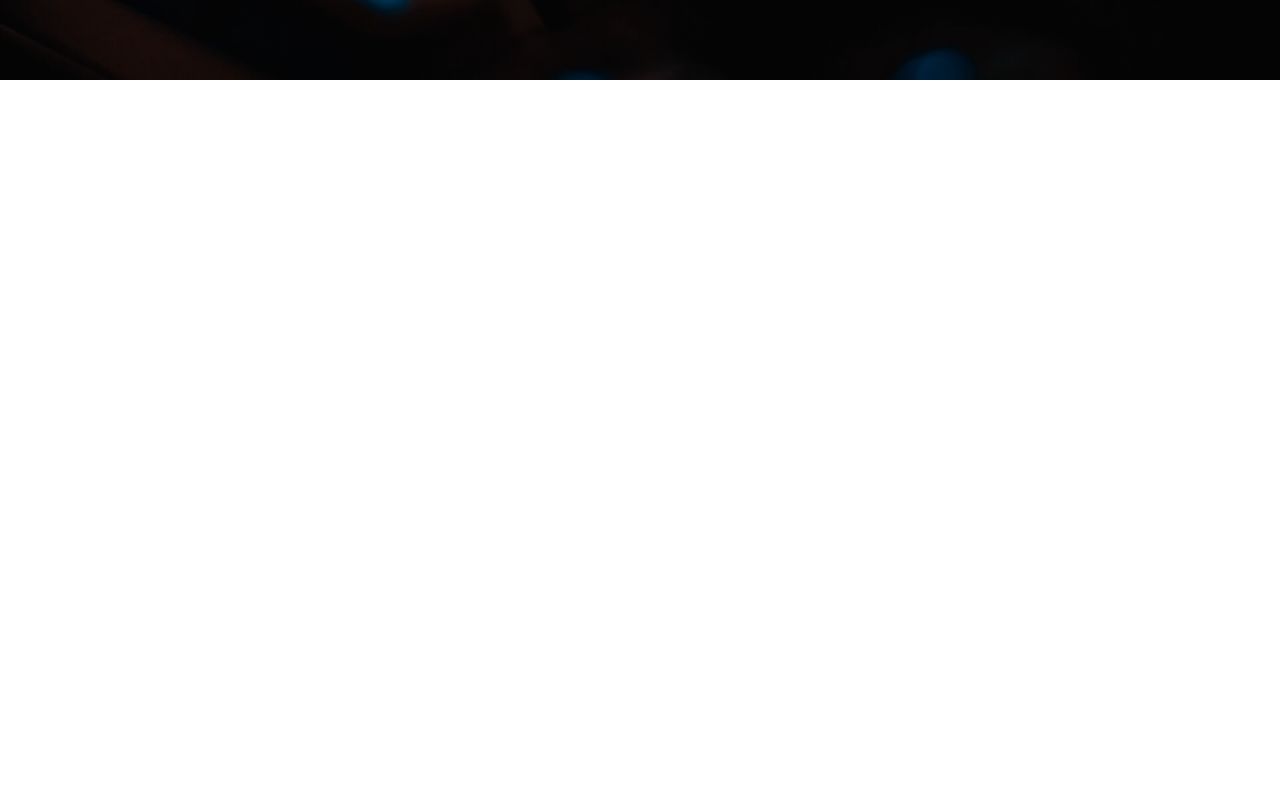
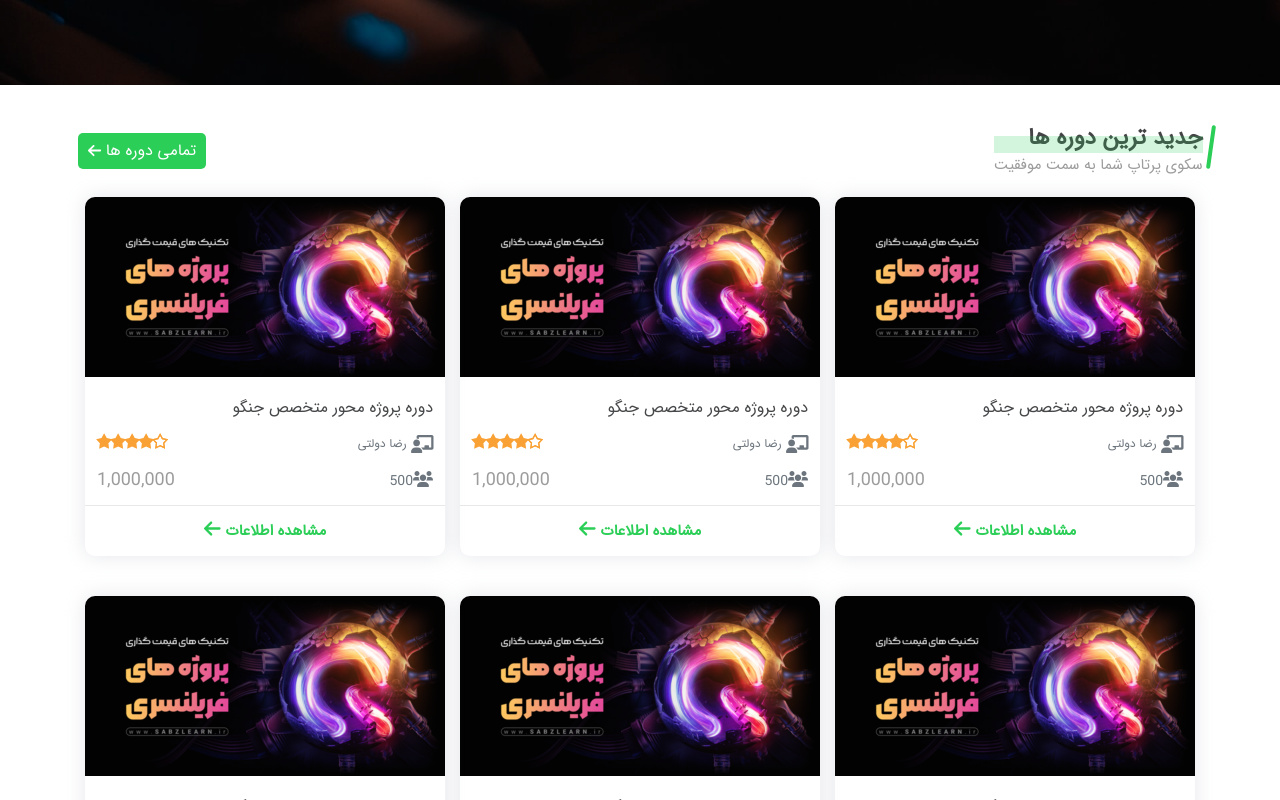
Before and after one commit to zhale-el/Cms-rtl-app, a React (Vite) app: page / in a window 1280 px wide. Shown: the part 640-1440 px from the top of the page. Before the commit the page ends 800 px from the top, so only its background shows below. Built offline with nearby package versions, Linux system fonts and the light colour scheme; a web font is replaced by a local one.

Commit message:
add coursebox

```diff
--- a/index.html
+++ b/index.html
@@ -3,15 +3,15 @@
   <head>
     <meta charset="UTF-8" />
     <meta name="viewport" content="width=device-width, initial-scale=1.0" />
-    <link rel="stylesheet" href="vendor/BootStrap/bootstrap.min.css" />
-    <link rel="stylesheet" href="vendor/SwiperSlider/swiper.css" />
-    <link rel="stylesheet" href="vendor/FontAwesome5/all.min.css" />
+    <link rel="stylesheet" href="/vendor/Bootstrap/bootstrap.min.css" />
+    <link rel="stylesheet" href="/vendor/SwiperSlider/swiper.css" />
+    <link rel="stylesheet" href="/vendor/FontAwesome5/all.min.css" />
     <title>React app</title>
   </head>
   <body>
     <div id="root"></div>
-    <script src="vendor/FontAwesome5/all.min.js"></script>
-    <script src="vendor/SwiperSlider/swiper.js"></script>
+    <script src="/vendor/FontAwesome5/all.min.js"></script>
+    <script src="/vendor/SwiperSlider/swiper.js"></script>
     <script type="module" src="/src/main.jsx"></script>
   </body>
 </html>
--- a/package.json
+++ b/package.json
@@ -10,7 +10,9 @@
     "preview": "vite preview"
   },
   "dependencies": {
+    "bootstrap": "^5.3.3",
     "react": "^18.2.0",
+    "react-bootstrap": "^2.10.2",
     "react-dom": "^18.2.0",
     "react-router-dom": "^6.23.0",
     "typewriter-effect": "^2.21.0"
--- /dev/null
+++ b/src/components/CourseBox/CourseBox.css
@@ -0,0 +1,95 @@
+.course-box {
+  background-color: var(--white-color);
+  box-shadow: 0 0 19px rgba(168, 172, 185, 0.3);
+  border-radius: 1rem;
+  margin: 2rem 0;
+  transition: all 400ms ease;
+}
+
+.course-box:hover {
+  transform: translateY(-0.6rem);
+}
+
+.course-box__img {
+  width: 100%;
+  border-radius: 1rem 1rem 0 0;
+}
+
+.course-box__main {
+  padding: 0 1.2rem;
+}
+
+.course-box__title {
+  display: block;
+  padding: 1rem 0;
+}
+
+.course-box__rating-teacher {
+  display: flex;
+  align-items: center;
+  justify-content: space-between;
+}
+
+.course-box__teacher {
+  display: flex;
+  align-items: center;
+}
+
+.course-box__teacher-icon {
+  color: #6c757d;
+  font-size: 1.8rem;
+}
+
+.course-box__teacher-link {
+  color: #6c757d;
+  font-size: 1.2rem;
+  margin-right: 0.4rem;
+}
+
+.course-box__star {
+  margin: -0.2rem;
+}
+
+.course-box__status {
+  display: flex;
+  align-items: center;
+  justify-content: space-between;
+  padding: 1rem 0;
+}
+
+.course-box__users-icon {
+  color: #6c757d;
+  font-size: 1.6rem;
+}
+
+.course-box__users-text {
+  color: #6c757d;
+  font-size: 1.4rem;
+}
+
+.course-box__price {
+  color: #9c9c9c;
+  font-size: 1.8rem;
+}
+
+.course-box__footer {
+  display: flex;
+  align-items: center;
+  justify-content: center;
+  padding: 1.3rem 0;
+  border-top: 1px solid #e8e8e8;
+}
+
+.course-box__footer-link {
+  display: flex;
+  align-content: center;
+  justify-content: center;
+  color: var(--primary-color);
+  font-size: 1.5rem;
+  font-weight: bold;
+}
+
+.course-box__footer-icon {
+  margin-right: 0.5rem;
+  font-size: 1.9rem;
+}
--- /dev/null
+++ b/src/components/CourseBox/CourseBox.jsx
@@ -0,0 +1,54 @@
+import React from "react";
+import "./CourseBox.css";
+import fareelancerImg from "../../assets/images/courses/fareelancer.png";
+import starIcon from "../../assets/images/svgs/star.svg";
+import starFillIcon from "../../assets/images/svgs/star_fill.svg";
+const CourseBox = () => {
+  return (
+    <div class="col-4">
+      <div class="course-box">
+        <a href="#">
+          <img src={fareelancerImg} alt="Course img" class="course-box__img" />
+        </a>
+        <div class="course-box__main">
+          <a href="#" class="course-box__title">
+            دوره پروژه محور متخصص جنگو
+          </a>
+
+          <div class="course-box__rating-teacher">
+            <div class="course-box__teacher">
+              <i class="fas fa-chalkboard-teacher course-box__teacher-icon"></i>
+              <a href="#" class="course-box__teacher-link">
+                رضا دولتی
+              </a>
+            </div>
+            <div class="course-box__rating">
+              <img src={starIcon} alt="rating" class="course-box__star" />
+              <img src={starFillIcon} alt="rating" class="course-box__star" />
+              <img src={starFillIcon} alt="rating" class="course-box__star" />
+              <img src={starFillIcon} alt="rating" class="course-box__star" />
+              <img src={starFillIcon} alt="rating" class="course-box__star" />
+            </div>
+          </div>
+
+          <div class="course-box__status">
+            <div class="course-box__users">
+              <i class="fas fa-users course-box__users-icon"></i>
+              <span class="course-box__users-text">500</span>
+            </div>
+            <span class="course-box__price">1,000,000</span>
+          </div>
+        </div>
+
+        <div class="course-box__footer">
+          <a href="#" class="course-box__footer-link">
+            مشاهده اطلاعات
+            <i class="fas fa-arrow-left course-box__footer-icon"></i>
+          </a>
+        </div>
+      </div>
+    </div>
+  );
+};
+
+export default CourseBox;
--- /dev/null
+++ b/src/components/LastCourse/LastCourse.css
@@ -0,0 +1,3 @@
+.courses {
+  margin: 4rem 0;
+}
--- /dev/null
+++ b/src/components/LastCourse/LastCourse.jsx
@@ -0,0 +1,31 @@
+import React from "react";
+import "./LastCourse.css";
+import SectionHeader from "../SectionHeader/SectionHeader";
+import CourseBox from "../CourseBox/CourseBox";
+const LastCourse = () => {
+  return (
+    <div className="courses">
+      <div className="container">
+        <SectionHeader
+          title="جدید ترین دوره ها"
+          desc="سکوی پرتاپ شما به سمت موفقیت"
+          btnTitle="تمامی دوره ها"
+        />
+        <div className="courses-content">
+          <div className="container">
+            <div className="row">
+              <CourseBox />
+              <CourseBox />
+              <CourseBox />
+              <CourseBox />
+              <CourseBox />
+              <CourseBox />
+            </div>
+          </div>
+        </div>
+      </div>
+    </div>
+  );
+};
+
+export default LastCourse;
--- /dev/null
+++ b/src/components/SectionHeader/SectionHeader.css
@@ -0,0 +1,38 @@
+.courses {
+  margin: 4rem 0;
+}
+
+.courses-header {
+  display: flex;
+  align-items: center;
+  justify-content: space-between;
+}
+
+.courses-header__right {
+  display: flex;
+  flex-direction: column;
+}
+
+.courses-header__text {
+  color: #9c9c9c;
+  font-size: 1.5rem;
+}
+
+.courses-header__link {
+  display: flex;
+  align-items: center;
+  justify-content: center;
+  color: var(--white-color);
+  background-color: var(--primary-color);
+  padding: 0.5rem 1rem;
+  border-radius: 0.5rem;
+}
+
+.courses-header__link:hover {
+  color: var(--white-color);
+}
+
+.courses-header__icon {
+  margin-right: 0.5rem;
+  font-size: 1.5rem;
+}
--- /dev/null
+++ b/src/components/SectionHeader/SectionHeader.jsx
@@ -0,0 +1,24 @@
+import React from "react";
+import "./SectionHeader.css";
+const SectionHeader = ({ title, desc, btnTitle }) => {
+  return (
+    <>
+      <div className="courses-header">
+        <div className="courses-header__right">
+          <span className="courses-header__title title">{title}</span>
+          <span className="courses-header__text">{desc}</span>
+        </div>
+        {btnTitle ? (
+          <div className="courses-header__left">
+            <a href="#" className="courses-header__link">
+              {btnTitle}
+              <i className="fas fa-arrow-left courses-header__icon"></i>
+            </a>
+          </div>
+        ) : null}
+      </div>
+    </>
+  );
+};
+
+export default SectionHeader;
--- a/src/main.jsx
+++ b/src/main.jsx
@@ -1,5 +1,6 @@
 import React from "react";
 import ReactDOM from "react-dom/client";
+import "bootstrap/dist/css/bootstrap.min.css";
 import App from "./App.jsx";
 import { BrowserRouter } from "react-router-dom";
 
--- a/src/pages/home/Home.jsx
+++ b/src/pages/home/Home.jsx
@@ -1,10 +1,12 @@
 import React from "react";
 import "./Home.css";
 import Header from "../../components/Header/Header";
+import LastCourse from "../../components/LastCourse/LastCourse";
 const Home = () => {
   return (
     <>
       <Header />
+      <LastCourse />
     </>
   );
 };
```
Also changed, not shown: src/components/AboutUs/AboutUs.css (added), src/components/AboutUs/AboutUs.jsx (added), 1 other file (tests, documents, lock files or other folders).
